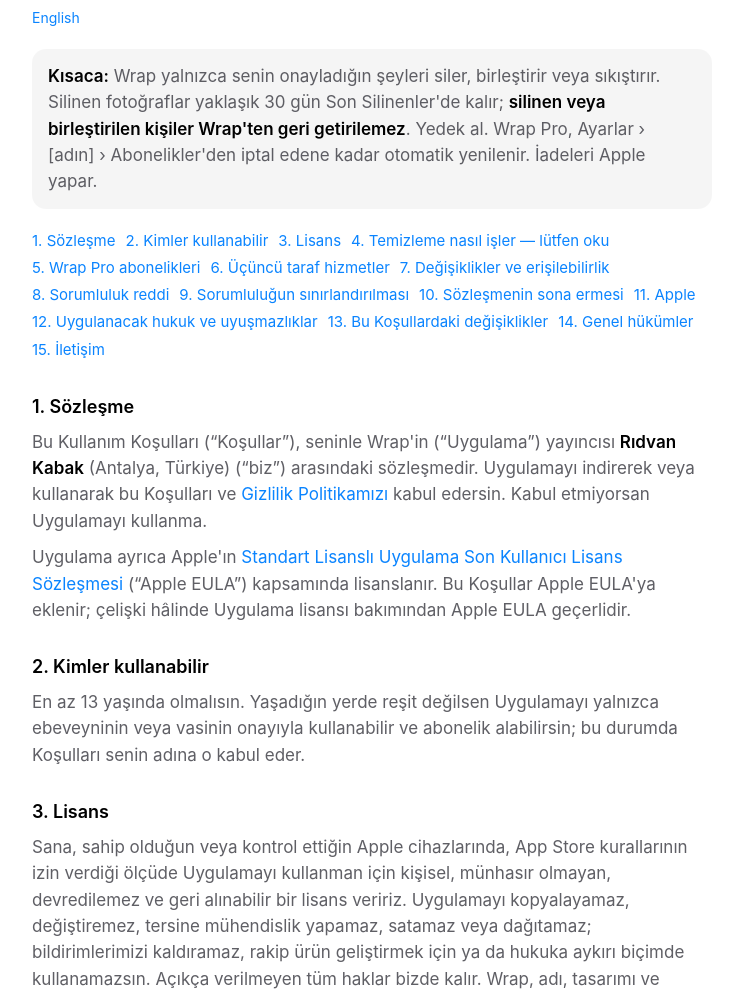
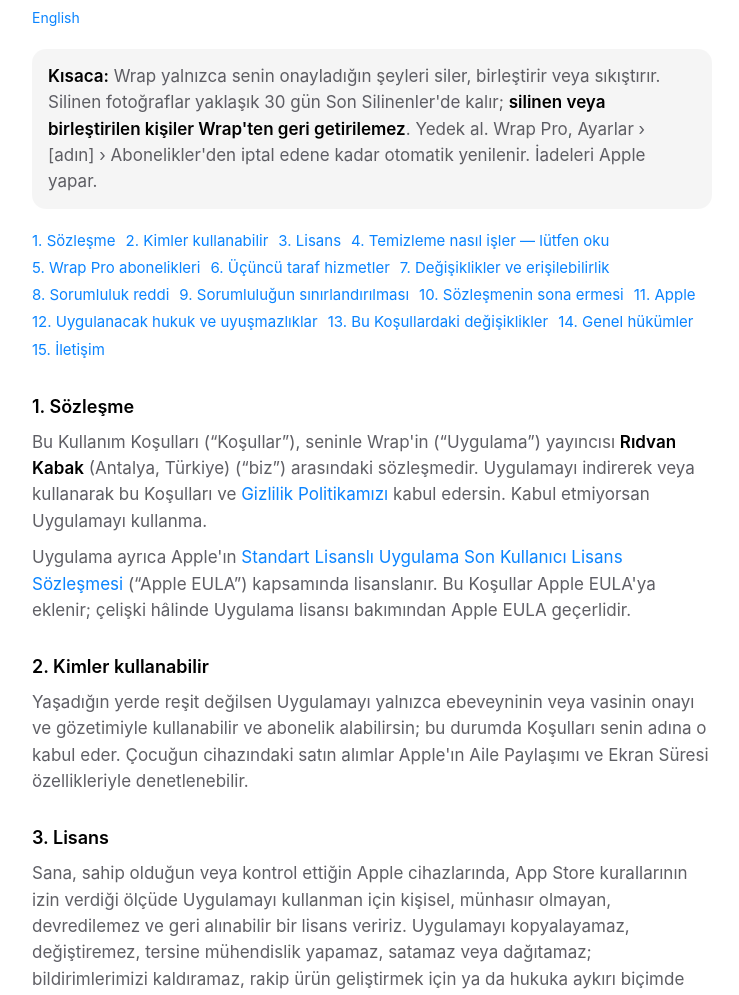
Before and after one commit to yusufaliczk/wrap-legal, a plain HTML site: page terms-tr.html in a window 1280 px wide. Shown: the part 95-1090 px from the top of the page, without its empty margins (268-1007 px from the left). Drawn offline with Linux system fonts and the light colour scheme.

Commit message:
Clarify use by minors

```diff
--- a/terms-tr.html
+++ b/terms-tr.html
@@ -26,8 +26,9 @@ Yedek al. Wrap Pro, Ayarlar › [adın] › Abonelikler'den iptal edene kadar ot
 (Antalya, Türkiye) (“biz”) arasındaki sözleşmedir. Uygulamayı indirerek veya kullanarak bu Koşulları ve
 <a href="privacy-tr.html">Gizlilik Politikamızı</a> kabul edersin. Kabul etmiyorsan Uygulamayı kullanma.</p>
 <p>Uygulama ayrıca Apple'ın <a href="https://www.apple.com/legal/internet-services/itunes/dev/stdeula/">Standart Lisanslı Uygulama Son Kullanıcı Lisans Sözleşmesi</a> (“Apple EULA”)
-kapsamında lisanslanır. Bu Koşullar Apple EULA'ya eklenir; çelişki hâlinde Uygulama lisansı bakımından Apple EULA geçerlidir.</p><h2 id="s2">2. Kimler kullanabilir</h2><p>En az 13 yaşında olmalısın. Yaşadığın yerde reşit değilsen Uygulamayı yalnızca ebeveyninin veya
-vasinin onayıyla kullanabilir ve abonelik alabilirsin; bu durumda Koşulları senin adına o kabul eder.</p><h2 id="s3">3. Lisans</h2><p>Sana, sahip olduğun veya kontrol ettiğin Apple cihazlarında, App Store kurallarının izin verdiği ölçüde
+kapsamında lisanslanır. Bu Koşullar Apple EULA'ya eklenir; çelişki hâlinde Uygulama lisansı bakımından Apple EULA geçerlidir.</p><h2 id="s2">2. Kimler kullanabilir</h2><p>Yaşadığın yerde reşit değilsen Uygulamayı yalnızca ebeveyninin veya vasinin onayı ve
+gözetimiyle kullanabilir ve abonelik alabilirsin; bu durumda Koşulları senin adına o kabul eder. Çocuğun cihazındaki
+satın alımlar Apple'ın Aile Paylaşımı ve Ekran Süresi özellikleriyle denetlenebilir.</p><h2 id="s3">3. Lisans</h2><p>Sana, sahip olduğun veya kontrol ettiğin Apple cihazlarında, App Store kurallarının izin verdiği ölçüde
 Uygulamayı kullanman için kişisel, münhasır olmayan, devredilemez ve geri alınabilir bir lisans veririz. Uygulamayı
 kopyalayamaz, değiştiremez, tersine mühendislik yapamaz, satamaz veya dağıtamaz; bildirimlerimizi kaldıramaz, rakip ürün
 geliştirmek için ya da hukuka aykırı biçimde kullanamazsın. Açıkça verilmeyen tüm haklar bizde kalır. Wrap, adı, tasarımı ve
```
Also changed, not shown: terms.html (+3 -2 lines).
